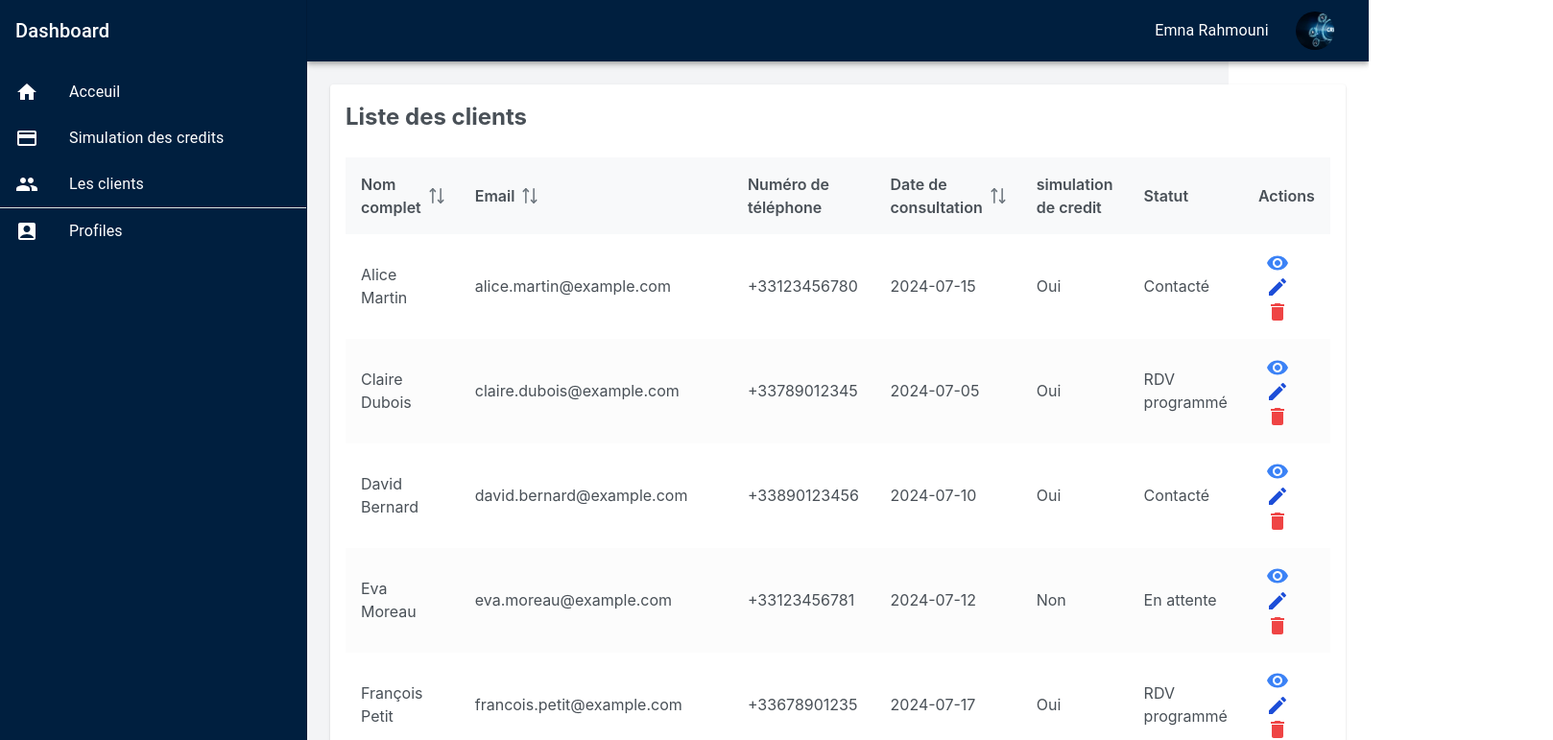
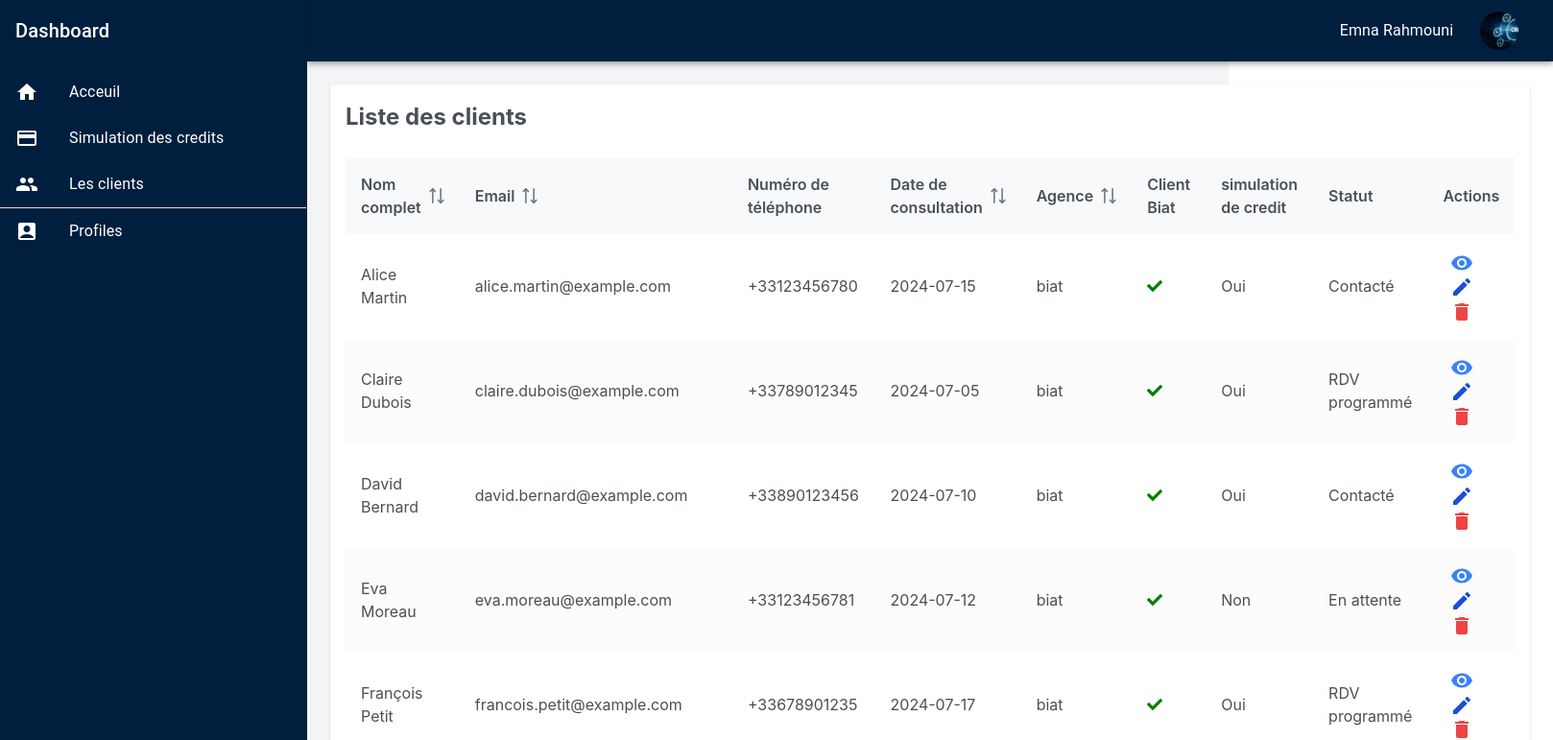
Before and after one commit to emmnna/crmProject, a React (Vite) app: page /client in a window 1280 px wide. Shown: the top 771 px of the page at 96% size, 1618 px wide, since content can reach past the window. Built offline with nearby package versions, Linux system fonts and the light colour scheme.

Commit message:
modifer le tableau du client

```diff
--- a/package.json
+++ b/package.json
@@ -22,6 +22,7 @@
     "react": "^18.3.1",
     "react-apexcharts": "^1.4.1",
     "react-dom": "^18.3.1",
+    "react-icons": "^5.3.0",
     "react-router-dom": "^6.24.1"
   },
   "devDependencies": {
--- a/src/client.json
+++ b/src/client.json
@@ -9,6 +9,8 @@
       "dateDeConsultation": "2024-07-15",
       "simulationDeCredit": "Oui",
       "montantDuCreditSimule": 450000,
+      "Agence": "biat",
+      "estclientbiat":true,
       "statutDuContact": "Contacté",
       "sourceDuLead": "Consultation d'annonce",
       "notes": "Intéressée par une visite. RDV fixé pour la semaine prochaine."
@@ -22,6 +24,8 @@
       "dateDeConsultation": "2024-07-05",
       "simulationDeCredit": "Oui",
       "montantDuCreditSimule": 220000,
+      "Agence": "biat",
+      "estclientbiat":true,
       "statutDuContact": "RDV programmé",
       "sourceDuLead": "Simulation de crédit",
       "notes": "Visite prévue pour le 22 juillet."
@@ -35,6 +39,8 @@
       "dateDeConsultation": "2024-07-10",
       "simulationDeCredit": "Oui",
       "montantDuCreditSimule": 300000,
+      "Agence": "biat",
+      "estclientbiat":true,
       "statutDuContact": "Contacté",
       "sourceDuLead": "Consultation d'annonce",
       "notes": "Dossier de financement en cours de validation."
@@ -47,6 +53,8 @@
       "typeDeBienConsulte": "Duplex 80 m², Toulouse Centre",
       "dateDeConsultation": "2024-07-12",
       "simulationDeCredit": "Non",
+      "Agence": "biat",
+      "estclientbiat":true,
       "montantDuCreditSimule": 0,
       "statutDuContact": "En attente",
       "sourceDuLead": "Consultation d'annonce",
@@ -61,6 +69,8 @@
       "dateDeConsultation": "2024-07-17",
       "simulationDeCredit": "Oui",
       "montantDuCreditSimule": 280000,
+      "Agence": "biat",
+      "estclientbiat":true,
       "statutDuContact": "RDV programmé",
       "sourceDuLead": "Simulation de crédit",
       "notes": "Visite prévue pour la fin du mois."
@@ -74,6 +84,8 @@
       "dateDeConsultation": "2024-07-18",
       "simulationDeCredit": "Non",
       "montantDuCreditSimule": 0,
+      "Agence": "biat",
+      "estclientbiat":false,
       "statutDuContact": "Contacté",
       "sourceDuLead": "Consultation d'annonce",
       "notes": "Visite virtuelle demandée."
@@ -87,6 +99,8 @@
       "dateDeConsultation": "2024-07-20",
       "simulationDeCredit": "Oui",
       "montantDuCreditSimule": 350000,
+      "Agence": "biat",
+      "estclientbiat":true,
       "statutDuContact": "En attente",
       "sourceDuLead": "Simulation de crédit",
       "notes": "En attente de retour de la banque."
@@ -100,6 +114,8 @@
       "dateDeConsultation": "2024-07-13",
       "simulationDeCredit": "Non",
       "montantDuCreditSimule": 0,
+      "Agence": "biat",
+      "estclientbiat":true,
       "statutDuContact": "Contacté",
       "sourceDuLead": "Consultation d'annonce",
       "notes": "Préférait attendre la rentrée pour se décider."
@@ -113,6 +129,8 @@
       "dateDeConsultation": "2024-07-01",
       "simulationDeCredit": "Oui",
       "montantDuCreditSimule": 150000,
+      "Agence": "biat",
+      "estclientbiat":true,
       "statutDuContact": "En attente",
       "sourceDuLead": "Simulation de crédit",
       "notes": "Attente de confirmation pour un crédit étudiant."
@@ -126,6 +144,8 @@
       "dateDeConsultation": "2024-07-02",
       "simulationDeCredit": "Non",
       "montantDuCreditSimule": 0,
+      "Agence": "biat",
+      "estclientbiat":true,
       "statutDuContact": "RDV programmé",
       "sourceDuLead": "Consultation d'annonce",
       "notes": "RDV pour visite fixé pour le 24 juillet."
@@ -139,6 +159,8 @@
       "dateDeConsultation": "2024-07-06",
       "simulationDeCredit": "Oui",
       "montantDuCreditSimule": 200000,
+      "Agence": "biat",
+      "estclientbiat":false,
       "statutDuContact": "En attente",
       "sourceDuLead": "Simulation de crédit",
       "notes": "Attente d'une meilleure offre de taux d'intérêt."
@@ -152,6 +174,8 @@
       "dateDeConsultation": "2024-07-19",
       "simulationDeCredit": "Non",
       "montantDuCreditSimule": 0,
+      "Agence": "biat",
+      "estclientbiat":true,
       "statutDuContact": "Contacté",
       "sourceDuLead": "Inscription newsletter",
       "notes": "Souhaite plus d'informations sur le marché local."
@@ -165,6 +189,8 @@
       "dateDeConsultation": "2024-07-14",
       "simulationDeCredit": "Oui",
       "montantDuCreditSimule": 550000,
+      "Agence": "biat",
+      "estclientbiat":true,
       "statutDuContact": "RDV programmé",
       "sourceDuLead": "Simulation de crédit",
       "notes": "Visite programmée pour début août."
@@ -178,6 +204,8 @@
       "dateDeConsultation": "2024-07-09",
       "simulationDeCredit": "Non",
       "montantDuCreditSimule": 0,
+      "Agence": "biat",
+      "estclientbiat":true,
       "statutDuContact": "En attente",
       "sourceDuLead": "Consultation d'annonce",
       "notes": "Recontacté pour plus de détails sur le quartier."
@@ -191,6 +219,8 @@
       "dateDeConsultation": "2024-07-03",
       "simulationDeCredit": "Oui",
       "montantDuCreditSimule": 320000,
+      "Agence": "biat",
+      "estclientbiat":true,
       "statutDuContact": "Contacté",
       "sourceDuLead": "Simulation de crédit",
       "notes": "Prévoit de déménager en septembre."
@@ -204,6 +234,8 @@
       "dateDeConsultation": "2024-07-16",
       "simulationDeCredit": "Non",
       "montantDuCreditSimule": 0,
+      "Agence": "biat",
+      "estclientbiat":true,
       "statutDuContact": "RDV programmé",
       "sourceDuLead": "Consultation d'annonce",
       "notes": "Visite programmée pour le 28 juillet."
@@ -217,6 +249,8 @@
       "dateDeConsultation": "2024-07-11",
       "simulationDeCredit": "Oui",
       "montantDuCreditSimule": 480000,
+      "Agence": "biat",
+      "estclientbiat":false,
       "statutDuContact": "En attente",
       "sourceDuLead": "Simulation de crédit",
       "notes": "Comparaison avec d'autres biens similaires."
@@ -230,6 +264,8 @@
       "dateDeConsultation": "2024-07-08",
       "simulationDeCredit": "Non",
       "montantDuCreditSimule": 0,
+      "Agence": "biat",
+      "estclientbiat":true,
       "statutDuContact": "Contacté",
       "sourceDuLead": "Consultation d'annonce",
       "notes": "Souhaite voir d'autres options dans le même quartier."
@@ -243,6 +279,8 @@
       "dateDeConsultation": "2024-07-07",
       "simulationDeCredit": "Oui",
       "montantDuCreditSimule": 400000,
+      "Agence": "biat",
+      "estclientbiat":true,
       "statutDuContact": "En attente",
       "sourceDuLead": "Simulation de crédit",
       "notes": "Attente de retour de la banque pour le financement."
@@ -256,6 +294,8 @@
       "dateDeConsultation": "2024-07-04",
       "simulationDeCredit": "Non",
       "montantDuCreditSimule": 0,
+      "Agence": "biat",
+      "estclientbiat":false,
       "statutDuContact": "Contacté",
       "sourceDuLead": "Consultation d'annonce",
       "notes": "Intéressée mais souhaite discuter des frais de notaire."
@@ -269,6 +309,8 @@
       "dateDeConsultation": "2024-07-21",
       "simulationDeCredit": "Oui",
       "montantDuCreditSimule": 260000,
+      "Agence": "biat",
+      "estclientbiat":true,
       "statutDuContact": "En attente",
       "sourceDuLead": "Simulation de crédit",
       "notes": "En attente de retour pour finaliser l'offre de crédit."
@@ -281,6 +323,8 @@
       "dateDeConsultation": "2024-08-08",
       "simulationDeCredit": "Oui",
       "montantDuCreditSimule": "500000",
+      "Agence": "biat",
+      "estclientbiat":true,
       "statutDuContact": "en attente",
       "sourceDuLead": "rr",
       "notes": "hhhhhhhhhhhhhh",
@@ -294,6 +338,8 @@
       "dateDeConsultation": "2024-08-09",
       "simulationDeCredit": "Oui",
       "montantDuCreditSimule": "88",
+      "Agence": "biat",
+      "estclientbiat":false,
       "statutDuContact": "en attente",
       "sourceDuLead": "rr",
       "notes": "fffffff",
--- a/src/components/clientDetail.jsx
+++ b/src/components/clientDetail.jsx
@@ -55,6 +55,14 @@ export default function ClientDetails() {
               <p className="text-black">{cl.montantDuCreditSimule}</p>
             </div>
             <div className="mb-4">
+              <h2 className="text-xl font-semibold text-sky-600">Agence:</h2>
+              <p className="text-black">{cl.Agence}</p>
+            </div>
+            <div className="mb-4">
+              <h2 className="text-xl font-semibold text-sky-600">Client Biat:</h2>
+              <p className="text-black">{cl.estclientbiat ? "Oui" : "Non"}</p>
+            </div>
+            <div className="mb-4">
               <h2 className="text-xl font-semibold text-sky-600">Status du contact:</h2>
               <p className="text-black">{cl.statutDuContact}</p>
             </div>
--- a/src/components/clients.jsx
+++ b/src/components/clients.jsx
@@ -10,6 +10,7 @@ import { deleteClient } from "../Api";
 import DeleteIcon from '@mui/icons-material/Delete';
 import EditIcon from '@mui/icons-material/Edit';
 import Visibility from '@mui/icons-material/Visibility';
+import { FaCheck, FaTimes } from 'react-icons/fa';
 
 
 export default function Clients() {
@@ -40,6 +41,8 @@ export default function Clients() {
                         <Column field="email" header="Email"  sortable style={{ width: '25%' }}/>
                         <Column field="numeroDeTelephone" header="Numéro de téléphone" />
                         <Column field="dateDeConsultation" header="Date de consultation" sortable style={{ width: '25%' }} />
+                        <Column field="Agence" header="Agence" sortable style={{ width: '15%' }} />
+                        <Column field="estclientbiat" header="Client Biat" style={{ width: '25%' }} body={(rowData) => rowData.estclientbiat ? <FaCheck style={{ color: 'green' }} /> : <FaTimes style={{ color: 'red' }} />}/>
                         <Column field="simulationDeCredit" header="simulation de credit"  style={{ width: '25%' }}/>
                         <Column field="statutDuContact" header="Statut" />
 
```
Also changed, not shown: 2 other files (tests, documents, lock files or other folders).
